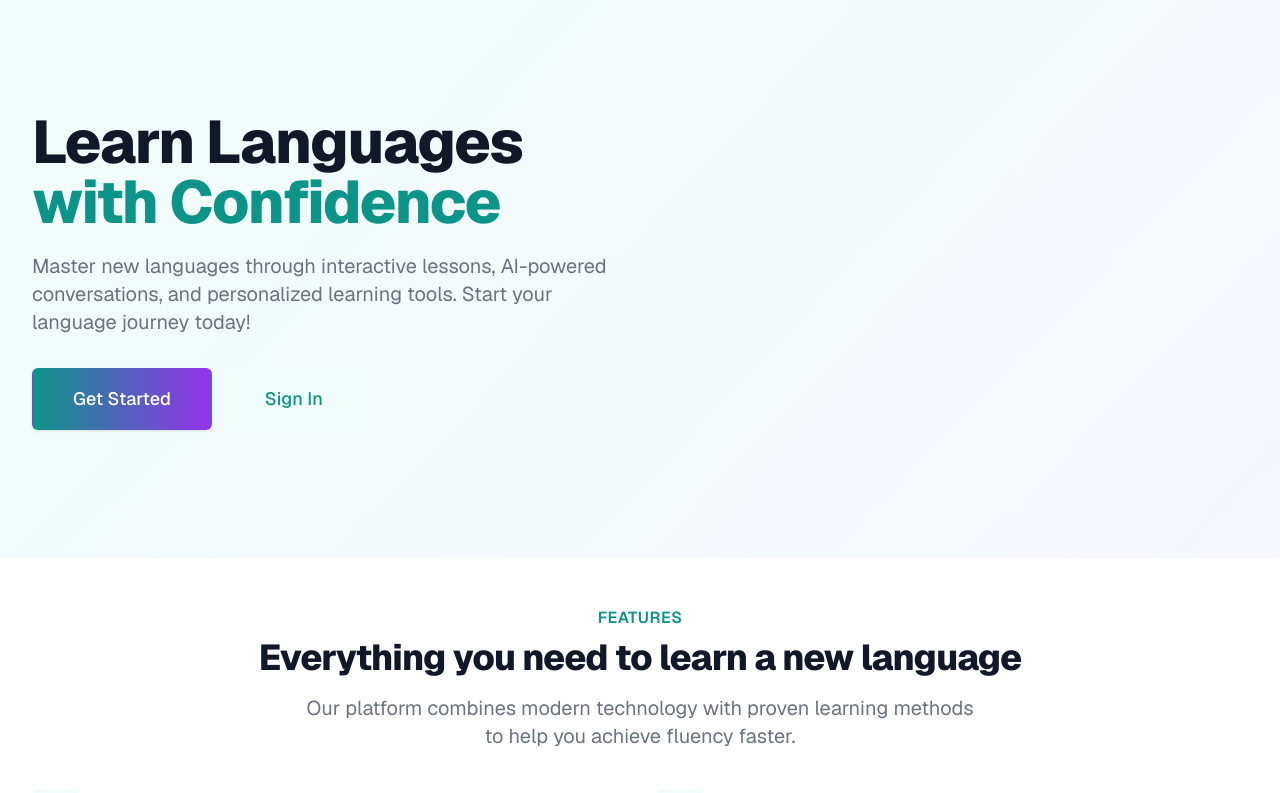
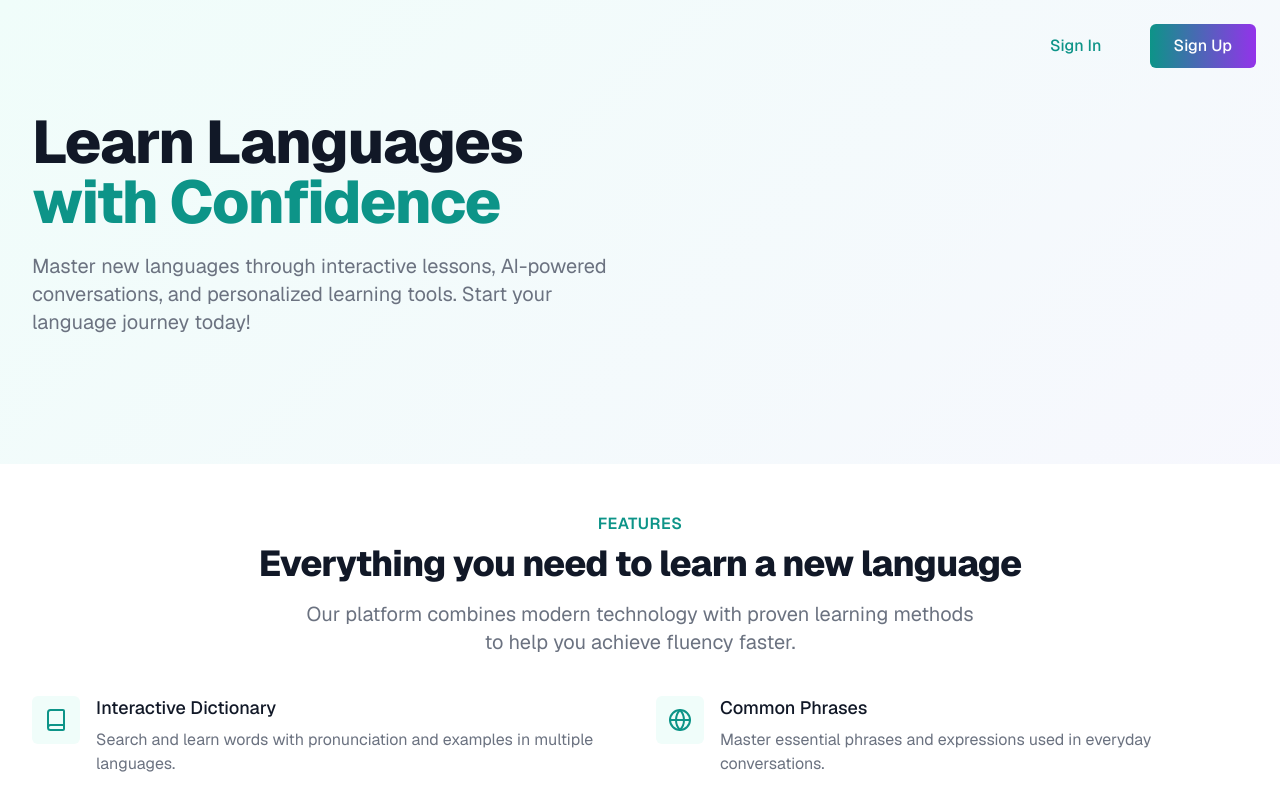
Before and after one commit to ShelleyMassinga/Language-Learning-Platform, a Next.js app: page / in a window 1280 px wide. Shown: the top 793 px of the page. Built offline with nearby package versions, Linux system fonts and the light colour scheme.

Commit message:
added buttons top right

```diff
--- a/src/components/landing/LandingPage.tsx
+++ b/src/components/landing/LandingPage.tsx
@@ -40,6 +40,24 @@ const LandingPage: React.FC = () => {
 
   return (
     <div className="min-h-screen bg-gradient-to-br from-teal-50 to-purple-50">
+      {/* Navigation Bar */}
+      <nav className="absolute top-0 right-0 p-6 z-20">
+        <div className="flex space-x-6">
+          <button
+            onClick={() => router.push('/login')}
+            className="px-6 py-2.5 text-base font-medium text-teal-600 hover:text-teal-700 transition-colors duration-200"
+          >
+            Sign In
+          </button>
+          <button
+            onClick={() => router.push('/signup')}
+            className="px-6 py-2.5 text-base font-medium text-white bg-gradient-to-r from-teal-600 to-purple-600 hover:from-teal-700 hover:to-purple-700 rounded-md transition-all duration-200"
+          >
+            Sign Up
+          </button>
+        </div>
+      </nav>
+
       {/* Hero Section */}
       <div className="relative overflow-hidden">
         <div className="max-w-7xl mx-auto">
@@ -53,24 +71,6 @@ const LandingPage: React.FC = () => {
                 <p className="mt-3 text-base text-gray-500 sm:mt-5 sm:text-lg sm:max-w-xl sm:mx-auto md:mt-5 md:text-xl lg:mx-0">
                   Master new languages through interactive lessons, AI-powered conversations, and personalized learning tools. Start your language journey today!
                 </p>
-                <div className="mt-5 sm:mt-8 sm:flex sm:justify-center lg:justify-start">
-                  <div className="rounded-md shadow">
-                    <button
-                      onClick={() => router.push('/signup')}
-                      className="w-full flex items-center justify-center px-8 py-3 border border-transparent text-base font-medium rounded-md text-white bg-gradient-to-r from-teal-600 to-purple-600 hover:from-teal-700 hover:to-purple-700 md:py-4 md:text-lg md:px-10 transition-all duration-300"
-                    >
-                      Get Started
-                    </button>
-                  </div>
-                  <div className="mt-3 sm:mt-0 sm:ml-3">
-                    <button
-                      onClick={() => router.push('/login')}
-                      className="w-full flex items-center justify-center px-8 py-3 border border-transparent text-base font-medium rounded-md text-teal-600 bg-teal-50 hover:bg-teal-100 md:py-4 md:text-lg md:px-10 transition-all duration-300"
-                    >
-                      Sign In
-                    </button>
-                  </div>
-                </div>
               </div>
             </main>
           </div>
```
